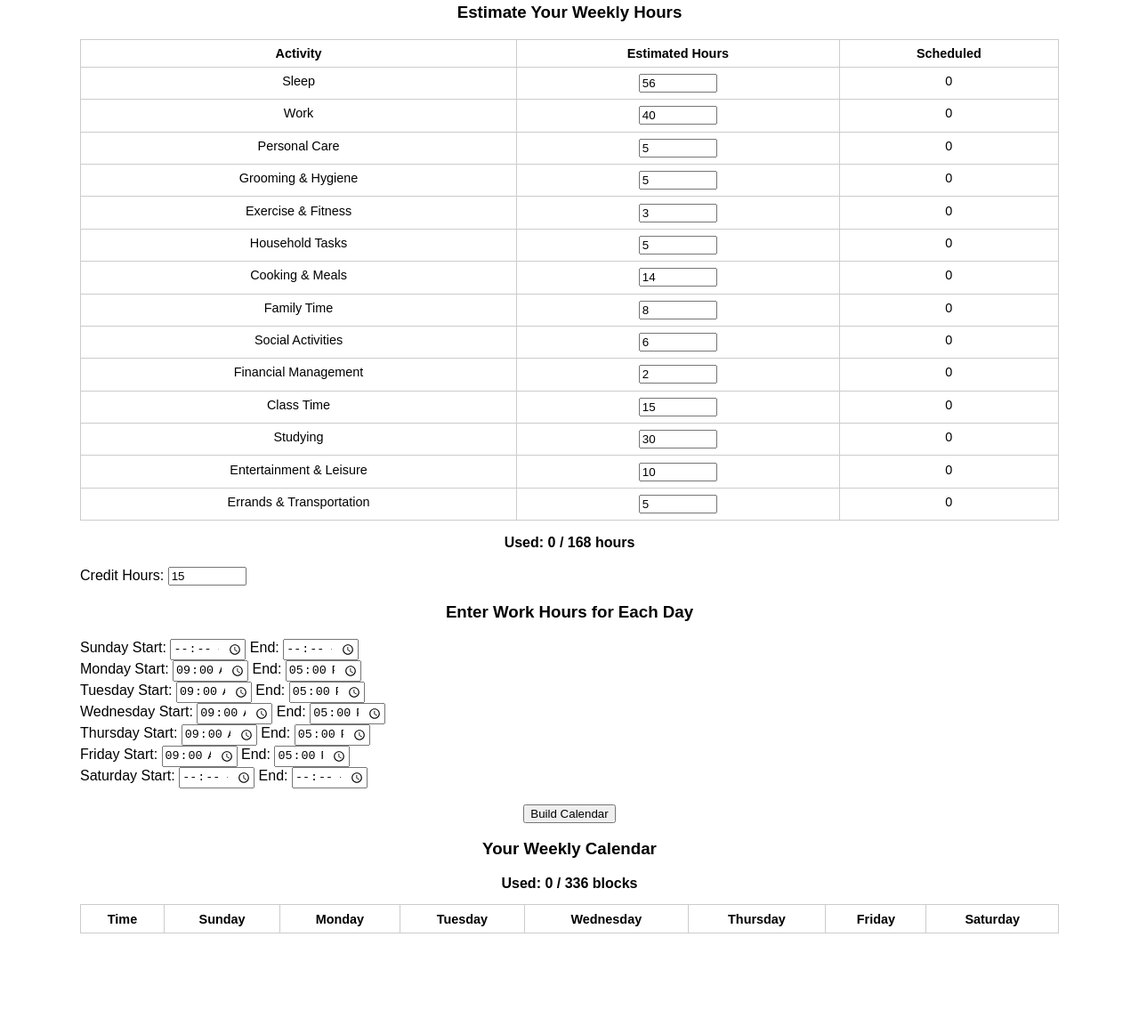
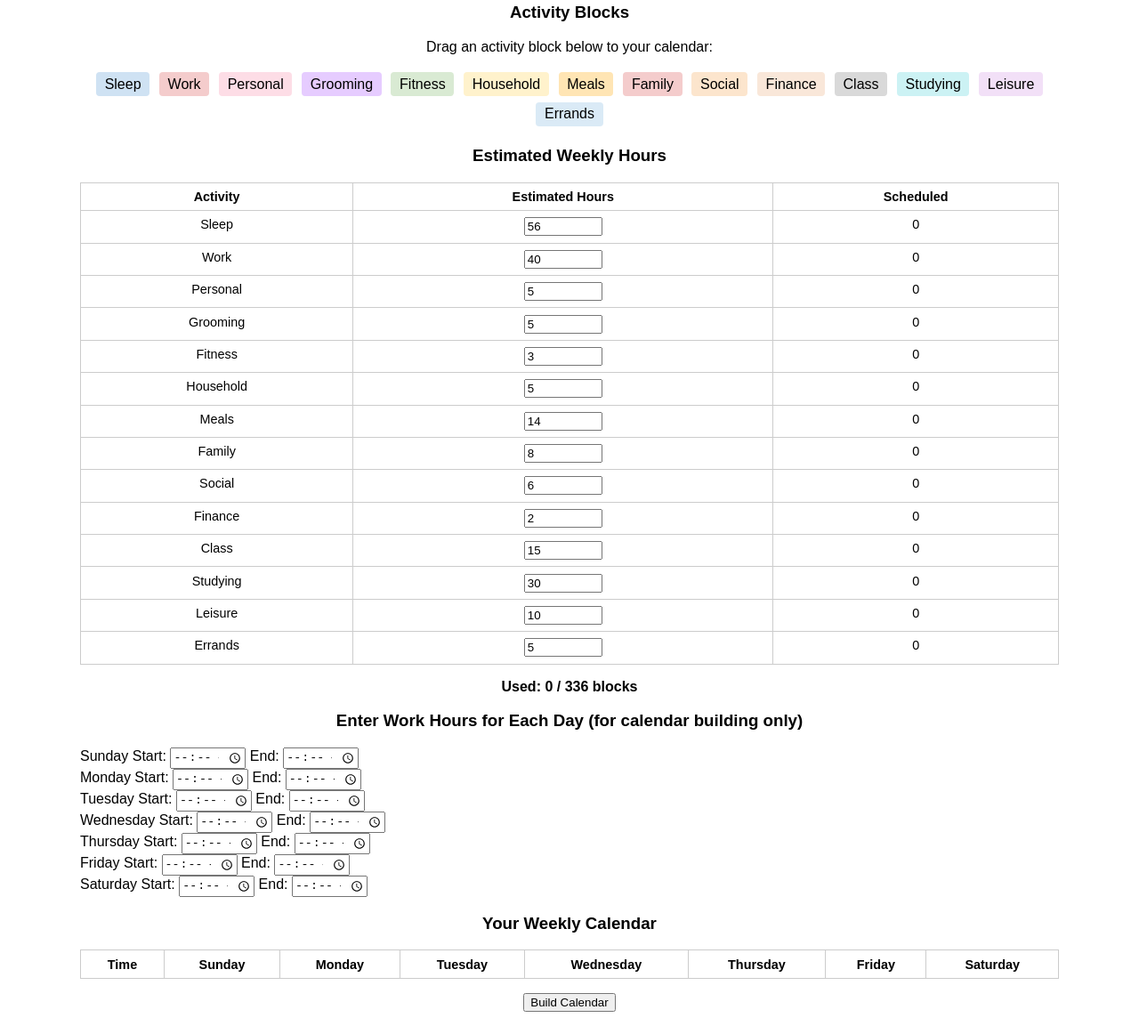
Before and after one commit to WSCC-InstructionalDesign/studenttimemanagementplanner, a plain HTML site: page index.html in a window 1280 px wide. Shown: the part 81-1234 px from the top of the page at 89% size. Before the commit the page ends 1146 px from the top, so only its background shows below. Drawn offline with Linux system fonts and the light colour scheme.

Commit message:
Add files via upload

```diff
--- a/index.html
+++ b/index.html
@@ -26,174 +26,183 @@
 
 <h2>Student Time Management Planner</h2>
 
-<h3>Estimate Your Weekly Hours</h3>
-<form id="timeForm">
+<h3>Activity Blocks</h3>
+<div id="activityBlocks" style="text-align:center;">
+  <p>Drag an activity block below to your calendar:</p>
+  <div id="blocks">
+    <div class="activity Sleep" draggable="true">Sleep</div>
+    <div class="activity Work" draggable="true">Work</div>
+    <div class="activity Personal" draggable="true">Personal</div>
+    <div class="activity Grooming" draggable="true">Grooming</div>
+    <div class="activity Fitness" draggable="true">Fitness</div>
+    <div class="activity Household" draggable="true">Household</div>
+    <div class="activity Meals" draggable="true">Meals</div>
+    <div class="activity Family" draggable="true">Family</div>
+    <div class="activity Social" draggable="true">Social</div>
+    <div class="activity Finance" draggable="true">Finance</div>
+    <div class="activity Class" draggable="true">Class</div>
+    <div class="activity Studying" draggable="true">Studying</div>
+    <div class="activity Leisure" draggable="true">Leisure</div>
+    <div class="activity Errands" draggable="true">Errands</div>
+  </div>
+</div>
+
+<h3>Estimated Weekly Hours</h3>
 <table>
   <tr><th>Activity</th><th>Estimated Hours</th><th>Scheduled</th></tr>
   <tr><td>Sleep</td><td><input type="number" id="Sleep" value="56"></td><td id="count-Sleep">0</td></tr>
   <tr><td>Work</td><td><input type="number" id="Work" value="40"></td><td id="count-Work">0</td></tr>
-    <tr><td>Personal Care</td><td><input type="number" id="Personal" value="5"></td><td id="count-Personal">0</td></tr>
-    <tr><td>Grooming & Hygiene</td><td><input type="number" id="Grooming" value="5"></td><td id="count-Grooming">0</td></tr>
-    <tr><td>Exercise & Fitness</td><td><input type="number" id="Fitness" value="3"></td><td id="count-Fitness">0</td></tr>
-    <tr><td>Household Tasks</td><td><input type="number" id="Household" value="5"></td><td id="count-Household">0</td></tr>
-    <tr><td>Cooking & Meals</td><td><input type="number" id="Meals" value="14"></td><td id="count-Meals">0</td></tr>
-    <tr><td>Family Time</td><td><input type="number" id="Family" value="8"></td><td id="count-Family">0</td></tr>
-    <tr><td>Social Activities</td><td><input type="number" id="Social" value="6"></td><td id="count-Social">0</td></tr>
-    <tr><td>Financial Management</td><td><input type="number" id="Finance" value="2"></td><td id="count-Finance">0</td></tr>
-    <tr><td>Class Time</td><td><input type="number" id="Class" value="15"></td><td id="count-Class">0</td></tr>
-    <tr><td>Studying</td><td><input type="number" id="Studying" value="30" readonly></td><td id="count-Studying">0</td></tr>
-    <tr><td>Entertainment & Leisure</td><td><input type="number" id="Leisure" value="10"></td><td id="count-Leisure">0</td></tr>
-    <tr><td>Errands & Transportation</td><td><input type="number" id="Errands" value="5"></td><td id="count-Errands">0</td></tr>
+  <tr><td>Personal</td><td><input type="number" id="Personal" value="5"></td><td id="count-Personal">0</td></tr>
+  <tr><td>Grooming</td><td><input type="number" id="Grooming" value="5"></td><td id="count-Grooming">0</td></tr>
+  <tr><td>Fitness</td><td><input type="number" id="Fitness" value="3"></td><td id="count-Fitness">0</td></tr>
+  <tr><td>Household</td><td><input type="number" id="Household" value="5"></td><td id="count-Household">0</td></tr>
+  <tr><td>Meals</td><td><input type="number" id="Meals" value="14"></td><td id="count-Meals">0</td></tr>
+  <tr><td>Family</td><td><input type="number" id="Family" value="8"></td><td id="count-Family">0</td></tr>
+  <tr><td>Social</td><td><input type="number" id="Social" value="6"></td><td id="count-Social">0</td></tr>
+  <tr><td>Finance</td><td><input type="number" id="Finance" value="2"></td><td id="count-Finance">0</td></tr>
+  <tr><td>Class</td><td><input type="number" id="Class" value="15"></td><td id="count-Class">0</td></tr>
+  <tr><td>Studying</td><td><input type="number" id="Studying" value="30"></td><td id="count-Studying">0</td></tr>
+  <tr><td>Leisure</td><td><input type="number" id="Leisure" value="10"></td><td id="count-Leisure">0</td></tr>
+  <tr><td>Errands</td><td><input type="number" id="Errands" value="5"></td><td id="count-Errands">0</td></tr>
 </table>
-  <div class="counter" id="totalHours">Used: 0 / 168 hours</div>
-  <div class="warning" id="overHours" style="display:none;">⚠️ Over 168 hours! Adjust your inputs.</div>
-  <br>
-  <label>Credit Hours: <input type="number" id="credits" value="15" onchange="calcStudyHours()"></label>
 
-  <h3>Enter Work Hours for Each Day</h3>
-  <div id="workInputs">
-    <label>Sunday Start: <input type="time" id="workStart0"> End: <input type="time" id="workEnd0"></label><br>
-    <label>Monday Start: <input type="time" id="workStart1" value="09:00"> End: <input type="time" id="workEnd1" value="17:00"></label><br>
-    <label>Tuesday Start: <input type="time" id="workStart2" value="09:00"> End: <input type="time" id="workEnd2" value="17:00"></label><br>
-    <label>Wednesday Start: <input type="time" id="workStart3" value="09:00"> End: <input type="time" id="workEnd3" value="17:00"></label><br>
-    <label>Thursday Start: <input type="time" id="workStart4" value="09:00"> End: <input type="time" id="workEnd4" value="17:00"></label><br>
-    <label>Friday Start: <input type="time" id="workStart5" value="09:00"> End: <input type="time" id="workEnd5" value="17:00"></label><br>
-    <label>Saturday Start: <input type="time" id="workStart6"> End: <input type="time" id="workEnd6"></label><br>
-  </div>
-  <br>
-  <div style="text-align:center;">
-    <button type="button" onclick="buildCalendar()">Build Calendar</button>
-  </div>
-</form>
-<h3>Your Weekly Calendar</h3>
 <div class="counter" id="calendarUsed">Used: 0 / 336 blocks</div>
 <div class="warning" id="calendarWarning" style="display:none;">⚠️ Overbooked! You’ve exceeded 336 half-hour blocks.</div>
 
+<h3>Enter Work Hours for Each Day (for calendar building only)</h3>
+<div id="workInputs">
+  <label>Sunday Start: <input type="time" id="workStart0"> End: <input type="time" id="workEnd0"></label><br>
+  <label>Monday Start: <input type="time" id="workStart1"> End: <input type="time" id="workEnd1"></label><br>
+  <label>Tuesday Start: <input type="time" id="workStart2"> End: <input type="time" id="workEnd2"></label><br>
+  <label>Wednesday Start: <input type="time" id="workStart3"> End: <input type="time" id="workEnd3"></label><br>
+  <label>Thursday Start: <input type="time" id="workStart4"> End: <input type="time" id="workEnd4"></label><br>
+  <label>Friday Start: <input type="time" id="workStart5"> End: <input type="time" id="workEnd5"></label><br>
+  <label>Saturday Start: <input type="time" id="workStart6"> End: <input type="time" id="workEnd6"></label><br>
+</div>
+
+<h3>Your Weekly Calendar</h3>
 <table>
   <thead>
-    <tr>
-      <th>Time</th>
-      <th>Sunday</th>
-      <th>Monday</th>
-      <th>Tuesday</th>
-      <th>Wednesday</th>
-      <th>Thursday</th>
-      <th>Friday</th>
-      <th>Saturday</th>
-    </tr>
+    <tr><th>Time</th><th>Sunday</th><th>Monday</th><th>Tuesday</th><th>Wednesday</th><th>Thursday</th><th>Friday</th><th>Saturday</th></tr>
   </thead>
   <tbody id="calendarBody"></tbody>
 </table>
 
+<div style="text-align:center; margin-top: 1em;">
+  <button onclick="buildCalendar()">Build Calendar</button>
+</div>
+
 <script>
-const days = ["Sunday", "Monday", "Tuesday", "Wednesday", "Thursday", "Friday", "Saturday"];
 const activities = ["Sleep","Work","Personal","Grooming","Fitness","Household","Meals","Family","Social","Finance","Class","Studying","Leisure","Errands"];
 
-function calcStudyHours() {
-  const credits = parseInt(document.getElementById("credits").value);
-  document.getElementById("Studying").value = credits * 2;
-  updateTotalHours();
+document.addEventListener("dragstart", function (event) {
+  if (event.target.classList.contains("activity")) {
+    event.dataTransfer.setData("text", event.target.outerHTML);
   }
+});
+document.addEventListener("dragover", function (event) {
+  if (event.target.classList.contains("dropzone")) {
+    event.preventDefault();
+  }
+});
+document.addEventListener("drop", function (event) {
+  if (event.target.classList.contains("dropzone")) {
+    event.preventDefault();
+    event.target.innerHTML = event.dataTransfer.getData("text");
+    updateScheduledCounts();
+    checkWorkMatch();
+  }
+});
 
-function updateTotalHours() {
-  let total = 0;
-  activities.forEach(act => {
-    const hours = parseFloat(document.getElementById(act).value) || 0;
-    total += hours;
-  });
-  document.getElementById("totalHours").innerText = `Used: ${total} / 168 hours`;
-  document.getElementById("overHours").style.display = total > 168 ? 'block' : 'none';
+function parseTime(str) {
+  const [h, m] = str.split(':').map(Number);
+  return h + m / 60;
 }
-
-activities.forEach(id => {
-  const input = document.getElementById(id);
-  if (input) input.addEventListener('input', updateTotalHours);
-});
-updateTotalHours();
 
 function buildCalendar() {
   const calendarBody = document.getElementById("calendarBody");
   calendarBody.innerHTML = "";
-  const timeBlocks = [];
+  let times = [];
   for (let h = 6; h < 30; h++) {
-    const hour = h % 24;
-    const label = (hour % 12 === 0 ? 12 : hour % 12) + (hour < 12 || hour === 24 ? ":00 AM" : ":00 PM");
-    const label2 = (hour % 12 === 0 ? 12 : hour % 12) + (hour < 12 || hour === 24 ? ":30 AM" : ":30 PM");
-    timeBlocks.push(label, label2);
+    let hour = h % 24;
+    times.push(`${String(hour).padStart(2,'0')}:00`, `${String(hour).padStart(2,'0')}:30`);
   }
-
-  const blockData = {};
-  activities.forEach(act => blockData[act] = 0);
-
-  timeBlocks.forEach((label, i) => {
-    const tr = document.createElement("tr");
-    const tCell = document.createElement("td");
-    tCell.textContent = label;
-    tr.appendChild(tCell);
+  times.forEach((time, r) => {
+    let row = document.createElement("tr");
+    row.innerHTML = `<td>${time}</td>`;
     for (let d = 0; d < 7; d++) {
-      const td = document.createElement("td");
-      td.classList.add("dropzone");
-      td.dataset.day = d;
-      td.dataset.block = i;
-      tr.appendChild(td);
+      let cell = document.createElement("td");
+      cell.className = "dropzone";
+      row.appendChild(cell);
     }
-    calendarBody.appendChild(tr);
+    calendarBody.appendChild(row);
   });
 
-  // Fill sleep
+  // Auto-fill sleep (11pm–7am)
   for (let d = 0; d < 7; d++) {
-    for (let h = 22; h < 30; h++) {
-      let i1 = (h - 6) * 2;
-      if (i1 >= 0 && i1 < 48) calendarBody.rows[i1]?.cells[d + 1].innerHTML = `<div class="activity Sleep">Sleep</div>`;
-      if (calendarBody.rows[i1 + 1]) calendarBody.rows[i1 + 1].cells[d + 1].innerHTML = `<div class="activity Sleep">Sleep</div>`;
+    for (let i = 34; i <= 47 || i < 2; i++) {
+      let idx = i % 48;
+      if (calendarBody.rows[idx]) {
+        calendarBody.rows[idx].cells[d + 1].innerHTML = `<div class="activity Sleep">Sleep</div>`;
+      }
     }
   }
 
-  // Fill work
+  // Auto-fill work hours
   for (let d = 0; d < 7; d++) {
     const start = document.getElementById(`workStart${d}`).value;
     const end = document.getElementById(`workEnd${d}`).value;
     if (start && end) {
-      let s = parseTime(start), e = parseTime(end);
+      const s = parseTime(start), e = parseTime(end);
       for (let t = s; t < e; t += 0.5) {
-        const r = Math.floor((t - 6) * 2);
-        if (r >= 0 && r < calendarBody.rows.length) {
-          calendarBody.rows[r].cells[d + 1].innerHTML = `<div class="activity Work">Work</div>`;
+        const idx = Math.floor((t - 6) * 2);
+        if (idx >= 0 && idx < 48 && calendarBody.rows[idx]) {
+          calendarBody.rows[idx].cells[d + 1].innerHTML = `<div class="activity Work">Work</div>`;
         }
       }
     }
   }
 
   updateScheduledCounts();
-}
-function parseTime(str) {
-  const [h, m] = str.split(':').map(Number);
-  return h + m / 60;
+  checkWorkMatch();
 }
 
 function updateScheduledCounts() {
-  const counts = {};
+  let counts = {};
   activities.forEach(act => counts[act] = 0);
-
   document.querySelectorAll(".activity").forEach(div => {
     const cls = div.classList[1];
     if (counts[cls] !== undefined) counts[cls] += 0.5;
   });
-
   let total = 0;
   activities.forEach(act => {
-    const count = counts[act] || 0;
-    total += count;
-    const est = parseFloat(document.getElementById(act).value) || 0;
-    const countCell = document.getElementById("count-" + act);
-    if (countCell) {
-      countCell.textContent = count;
-      countCell.className = count === est ? "match" : "mismatch";
-    }
+    const count = counts[act];
+    document.getElementById("count-" + act).textContent = count;
+    total += act !== "Work" ? count : 0; // Exclude work blocks from total
   });
-
   document.getElementById("calendarUsed").innerText = `Used: ${total} / 336 blocks`;
   document.getElementById("calendarWarning").style.display = total > 336 ? 'block' : 'none';
+}
+
+function checkWorkMatch() {
+  let expected = 0;
+  for (let d = 0; d < 7; d++) {
+    const start = document.getElementById(`workStart${d}`).value;
+    const end = document.getElementById(`workEnd${d}`).value;
+    if (start && end) {
+      const s = parseTime(start), e = parseTime(end);
+      expected += Math.max(0, e - s);
+    }
+  }
+  const scheduled = parseFloat(document.getElementById("count-Work").textContent);
+  const cell = document.getElementById("count-Work");
+  if (Math.abs(scheduled - expected) < 0.1) {
+    cell.className = "match";
+    cell.title = \"Work hours match entered schedule.\";
+  } else {
+    cell.className = "mismatch";
+    cell.title = `Scheduled: ${scheduled} vs. Entered: ${expected.toFixed(1)} hrs`;
+  }
 }
 </script>
 
```
Lines whose indentation alone changed are shown as unchanged.
